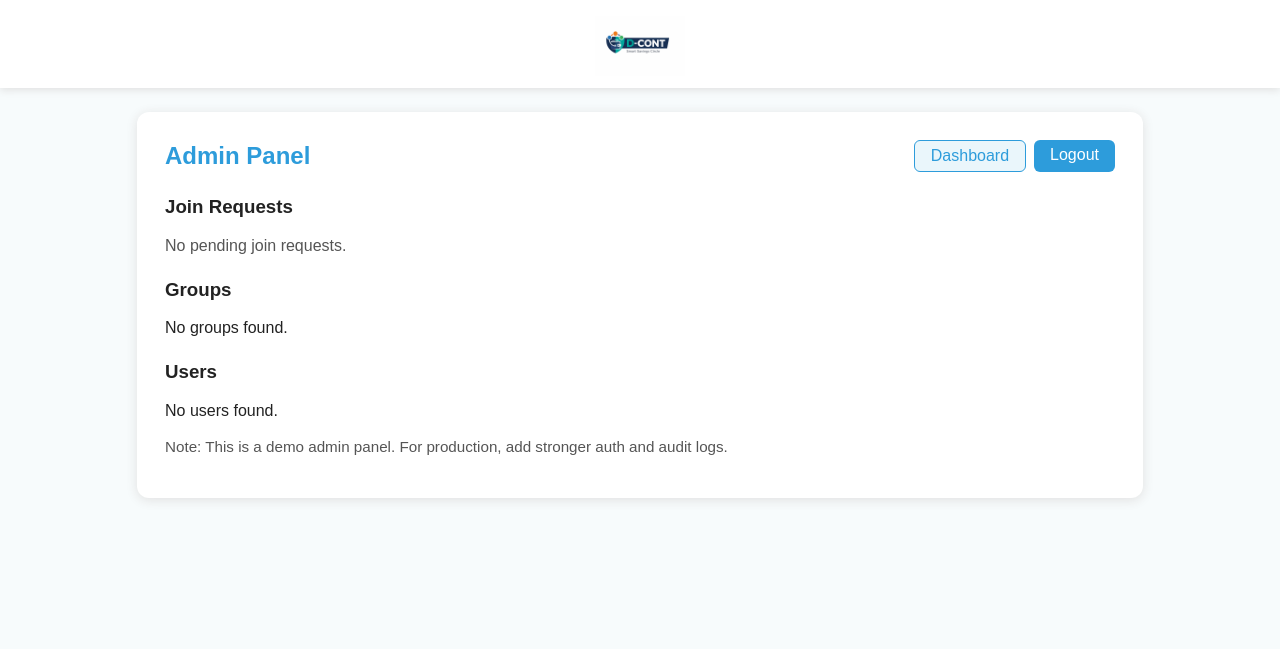
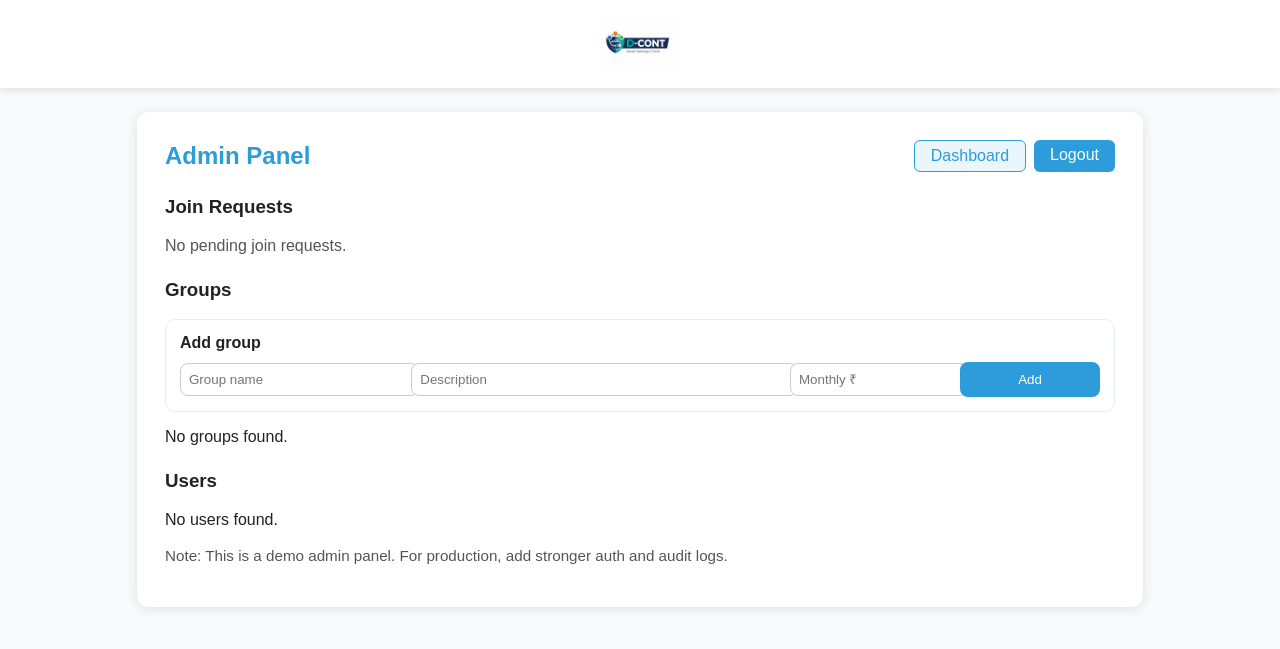
Before and after one commit to cyanmerc-hue/D-cont, a Flask app: template templates/admin.html in a window 1280 px wide. Shown: the top 649 px of the page. Run offline with Flask 3, Linux system fonts and the light colour scheme; the template is opened without the code that fills it, so the values that code supplies are empty.

Commit message:
Add admin add/delete group actions

```diff
--- a/app.py
+++ b/app.py
@@ -1103,6 +1103,55 @@ def admin_update_group():
     return redirect(url_for('admin_panel'))
 
 
+@app.route('/admin/add_group', methods=['POST'])
+@admin_required
+def admin_add_group():
+    name = (request.form.get('name') or '').strip()
+    description = (request.form.get('description') or '').strip()
+    monthly_amount = request.form.get('monthly_amount')
+    try:
+        monthly_amount_int = int(monthly_amount) if monthly_amount is not None else 0
+    except ValueError:
+        monthly_amount_int = 0
+
+    if not name:
+        flash('Group name is required.')
+        return redirect(url_for('admin_panel'))
+    if monthly_amount_int <= 0:
+        flash('Monthly amount must be greater than 0.')
+        return redirect(url_for('admin_panel'))
+
+    conn = get_db()
+    c = conn.cursor()
+    c.execute(
+        'INSERT INTO groups (name, description, monthly_amount) VALUES (?, ?, ?)',
+        (name, description, monthly_amount_int),
+    )
+    conn.commit()
+    conn.close()
+    flash('Group added.')
+    return redirect(url_for('admin_panel'))
+
+
+@app.route('/admin/delete_group', methods=['POST'])
+@admin_required
+def admin_delete_group():
+    group_id = request.form.get('group_id')
+    if not group_id:
+        flash('Missing group id.')
+        return redirect(url_for('admin_panel'))
+
+    conn = get_db()
+    c = conn.cursor()
+    # Best-effort cleanup: remove memberships first.
+    c.execute('DELETE FROM group_members WHERE group_id=?', (group_id,))
+    c.execute('DELETE FROM groups WHERE id=?', (group_id,))
+    conn.commit()
+    conn.close()
+    flash('Group deleted.')
+    return redirect(url_for('admin_panel'))
+
+
 @app.route('/admin/update_membership_status', methods=['POST'])
 @admin_required
 def admin_update_membership_status():
--- a/templates/admin.html
+++ b/templates/admin.html
@@ -73,6 +73,17 @@
         {% endif %}
 
         <h3 style="margin-top: 24px;">Groups</h3>
+
+        <div style="margin-top: 10px; background:#fff; border:1px solid #e8eef0; border-radius:10px; padding:14px;">
+            <div style="font-weight:bold; color:#222; margin-bottom:10px;">Add group</div>
+            <form method="post" action="/admin/add_group" style="display:grid; grid-template-columns: 1.2fr 2fr 160px 140px; gap:10px; align-items:center; margin:0;">
+                <input type="text" name="name" placeholder="Group name" required style="width:100%; padding:8px; border-radius:8px; border:1px solid #ccc;">
+                <input type="text" name="description" placeholder="Description" style="width:100%; padding:8px; border-radius:8px; border:1px solid #ccc;">
+                <input type="number" min="1" name="monthly_amount" placeholder="Monthly ₹" required style="width:100%; padding:8px; border-radius:8px; border:1px solid #ccc;">
+                <button type="submit" style="background:#2D9CDB; color:#fff; border:none; padding:10px 14px; border-radius:8px; cursor:pointer;">Add</button>
+            </form>
+        </div>
+
         {% if groups %}
             <table style="width:100%; border-collapse: collapse;">
                 <thead>
@@ -98,7 +109,17 @@
                                 <input type="number" min="0" name="monthly_amount" value="{{ g['monthly_amount'] or 0 }}" style="width: 140px; padding:6px; border-radius:6px; border:1px solid #ccc;">
                             </td>
                             <td style="padding:8px; border-bottom:1px solid #f2f2f2;">
-                                <button type="submit" style="background:#2D9CDB; color:#fff; border:none; padding:6px 16px; border-radius:6px; cursor:pointer;">Save</button>
+                                <div style="display:flex; gap:8px; align-items:center;">
+                                    <button type="submit" style="background:#2D9CDB; color:#fff; border:none; padding:6px 16px; border-radius:6px; cursor:pointer;">Save</button>
+                                    <button
+                                        type="submit"
+                                        formaction="/admin/delete_group"
+                                        formmethod="post"
+                                        onclick="return confirm('Delete this group? This will remove memberships too.');"
+                                        style="background:#eaf6fb; color:#b42318; border:1px solid #b42318; padding:6px 12px; border-radius:6px; cursor:pointer;">
+                                        Delete
+                                    </button>
+                                </div>
                             </td>
                         </form>
                     </tr>
```
